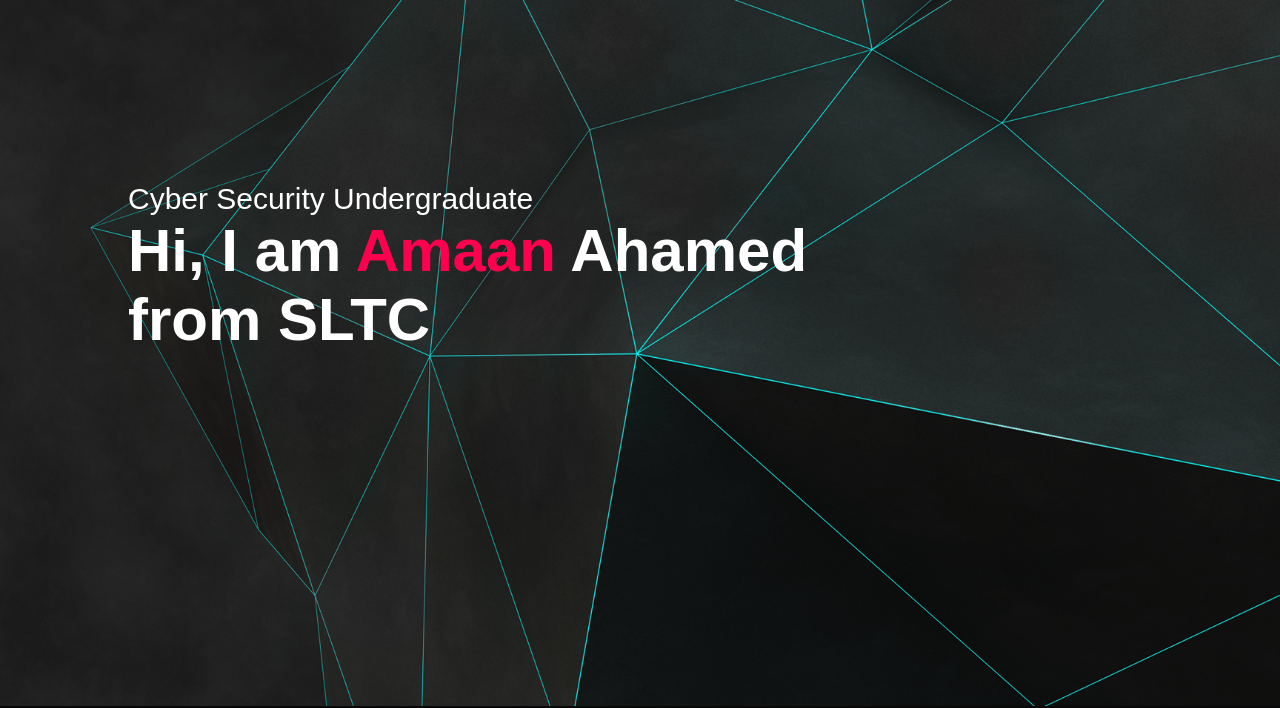
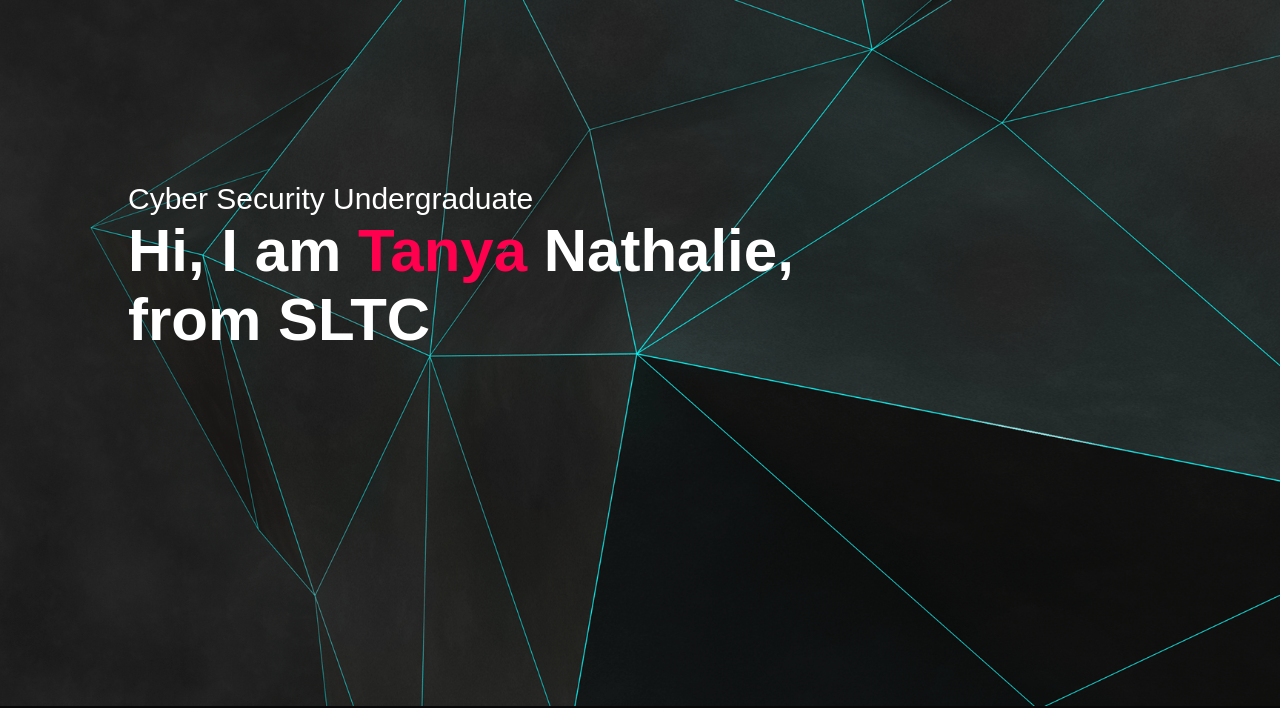
Before and after one commit to 0072ezzam/MyPortfolio, a plain HTML site: page index.html in a window 1280 px wide. Shown: the part 94-802 px from the top of the page. Drawn offline with Linux system fonts and the light colour scheme.

Commit message:
Update index.html

```diff
--- a/index.html
+++ b/index.html
@@ -22,7 +22,7 @@
         </nav>
         <div class="header-text">
             <p>Cyber Security Undergraduate</p>
-            <h1>Hi, I am <span>Amaan</span> Ahamed <br>from SLTC</h1>
+            <h1>Hi, I am <span>Tanya</span> Nathalie, <br>from SLTC</h1>
         </div>
     </div>
 
```
